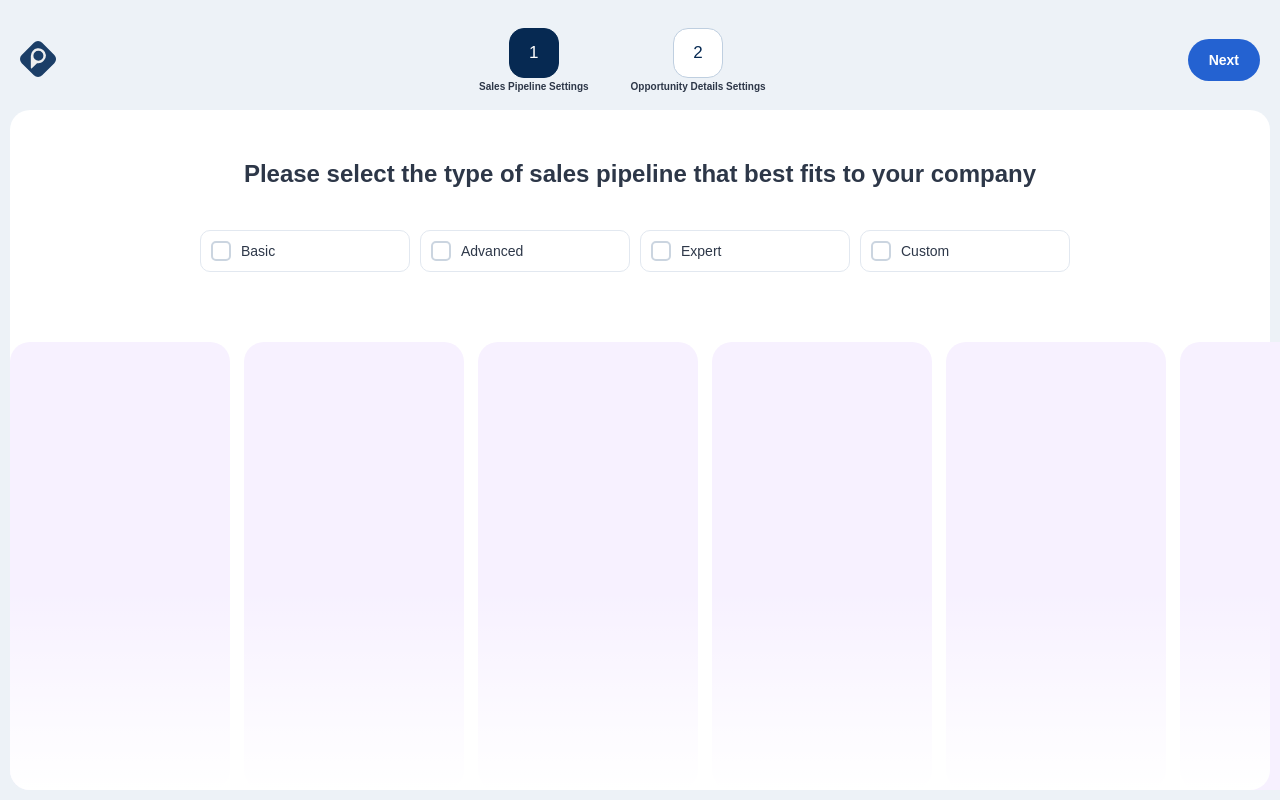
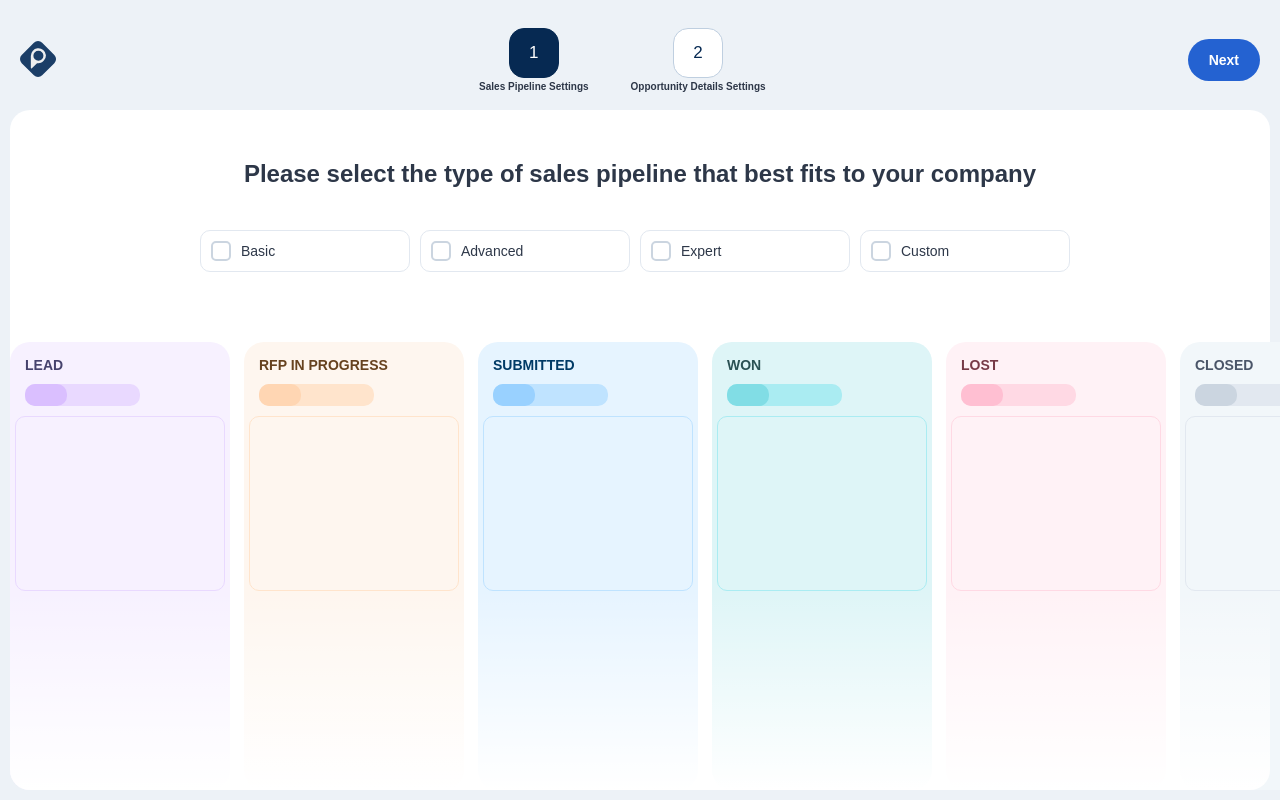
Before and after one commit to victorakio/project-mark-challenge, a Next.js app: page / in a window 1280 px wide. Shown: the top 800 px of the page. Built offline with nearby package versions, Linux system fonts and the light colour scheme.

Commit message:
chore: add status columns variant styles

```diff
--- a/src/components/StatusColumn/index.tsx
+++ b/src/components/StatusColumn/index.tsx
@@ -1,5 +1,34 @@
+import { Typography } from '@components/Typography';
 import * as S from './styles';
 
-export const StatusColumn = () => {
-  return <S.StatusColumnWrapper></S.StatusColumnWrapper>;
+export enum ColumnVariants {
+  lead = 'LEAD',
+  progress = 'RFP IN PROGRESS',
+  submitted = 'SUBMITTED',
+  won = 'WON',
+  lost = 'LOST',
+  closed = 'CLOSED',
+}
+
+interface StatusColumnProps {
+  id: string;
+  variant: keyof typeof ColumnVariants;
+}
+
+export const StatusColumn: React.FC<StatusColumnProps> = ({ id, variant }) => {
+  return (
+    <S.StatusColumnWrapper variant={variant} key={id}>
+      <S.TitleArea>
+        <Typography fontWeight="700">{ColumnVariants[variant]}</Typography>
+
+        <S.ToggleSwitchWrapper>
+          <S.Input id="switch" name="switch" />
+
+          <S.Toggle htmlFor="switch" />
+        </S.ToggleSwitchWrapper>
+      </S.TitleArea>
+
+      <S.Content />
+    </S.StatusColumnWrapper>
+  );
 };
--- a/src/components/StatusColumn/styles.ts
+++ b/src/components/StatusColumn/styles.ts
@@ -1,9 +1,217 @@
 import { colors } from '@stlyes/colors';
-import styled from 'styled-components';
+import styled, { css } from 'styled-components';
+import { ColumnVariants } from '.';
 
-export const StatusColumnWrapper = styled.div`
-  width: 22rem;
-  border-radius: 2rem;
-  background-color: ${colors.purple__100};
-  height: 100%;
+export const TitleArea = styled.div`
+  padding: 1rem;
+  display: flex;
+  flex-direction: column;
 `;
+
+export const ToggleSwitchWrapper = styled.div``;
+
+export const Toggle = styled.label`
+  display: block;
+  width: 11.5rem;
+  height: 2.2rem;
+  border-radius: 1rem;
+  position: relative;
+  transition: all 0.5s;
+
+  &::after {
+    content: '';
+    position: absolute;
+    width: 4.2rem;
+    height: 2.2rem;
+    border-radius: 1rem;
+    transition: all 0.5s;
+  }
+`;
+
+export const Input = styled.input.attrs({ type: 'checkbox' })`
+  appearance: none;
+
+  &:checked + ${Toggle}::after {
+    left: calc(100% - 4.2rem);
+    transform: translateX(100% - 4.2rem);
+    transition: all 0.5s;
+  }
+
+  ${Toggle}:active::after {
+    width: 10px;
+  }
+`;
+
+export const Content = styled.div`
+  width: 100%;
+  height: 17.5rem;
+  border-radius: 1rem;
+`;
+
+const columnVariants = {
+  lead: () => css`
+    background-color: ${colors.purple__100};
+
+    ${TitleArea} > p {
+      color: ${colors.purple__800};
+    }
+
+    ${Toggle} {
+      background-color: ${colors.purple__200};
+
+      &::after {
+        background-color: ${colors.purple__300};
+      }
+    }
+
+    ${Input} {
+      &:checked + ${Toggle} {
+        background-color: ${colors.purple__800};
+      }
+    }
+
+    ${Content} {
+      border: 0.1rem solid ${colors.purple__200};
+    }
+  `,
+  progress: () => css`
+    background-color: ${colors.orange__100};
+
+    ${TitleArea} > p {
+      color: ${colors.orange__800};
+    }
+
+    ${Toggle} {
+      background-color: ${colors.orange__200};
+
+      &::after {
+        background-color: ${colors.orange__300};
+      }
+    }
+
+    ${Input} {
+      &:checked + ${Toggle} {
+        background-color: ${colors.orange__800};
+      }
+    }
+
+    ${Content} {
+      border: 0.1rem solid ${colors.orange__200};
+    }
+  `,
+  submitted: () => css`
+    background-color: ${colors.blue__100};
+
+    ${TitleArea} > p {
+      color: ${colors.blue__800};
+    }
+
+    ${Toggle} {
+      background-color: ${colors.blue__200};
+
+      &::after {
+        background-color: ${colors.blue__300};
+      }
+    }
+
+    ${Input} {
+      &:checked + ${Toggle} {
+        background-color: ${colors.blue__800};
+      }
+    }
+
+    ${Content} {
+      border: 0.1rem solid ${colors.blue__200};
+    }
+  `,
+  won: () => css`
+    background-color: ${colors.green__100};
+
+    ${TitleArea} > p {
+      color: ${colors.green__800};
+    }
+
+    ${Toggle} {
+      background-color: ${colors.green__200};
+
+      &::after {
+        background-color: ${colors.green__300};
+      }
+    }
+
+    ${Input} {
+      &:checked + ${Toggle} {
+        background-color: ${colors.green__800};
+      }
+    }
+
+    ${Content} {
+      border: 0.1rem solid ${colors.green__200};
+    }
+  `,
+  lost: () => css`
+    background-color: ${colors.pink__100};
+
+    ${TitleArea} > p {
+      color: ${colors.pink__800};
+    }
+
+    ${Toggle} {
+      background-color: ${colors.pink__200};
+
+      &::after {
+        background-color: ${colors.pink__300};
+      }
+    }
+
+    ${Input} {
+      &:checked + ${Toggle} {
+        background-color: ${colors.pink__800};
+      }
+    }
+
+    ${Content} {
+      border: 0.1rem solid ${colors.pink__200};
+    }
+  `,
+  closed: () => css`
+    background-color: ${colors.light_gray__100};
+
+    ${TitleArea} > p {
+      color: ${colors.light_gray__800};
+    }
+
+    ${Toggle} {
+      background-color: ${colors.light_gray__200};
+
+      &::after {
+        background-color: ${colors.light_gray__300};
+      }
+    }
+
+    ${Input} {
+      &:checked + ${Toggle} {
+        background-color: ${colors.light_gray__800};
+      }
+    }
+
+    ${Content} {
+      border: 0.1rem solid ${colors.light_gray__200};
+    }
+  `,
+};
+
+interface StatusColumnWrapperProps {
+  variant: keyof typeof ColumnVariants;
+}
+
+export const StatusColumnWrapper = styled.div<StatusColumnWrapperProps>`
+  ${({ variant }) => css`
+    width: 22rem;
+    border-radius: 2rem;
+    height: 100%;
+    padding: 0.5rem;
+
+    ${columnVariants[variant]}
+  `}
+`;
--- a/src/templates/Dashboard/index.tsx
+++ b/src/templates/Dashboard/index.tsx
@@ -49,17 +49,17 @@ export const Dashboard = () => {
         </S.CheckboxWrapper>
 
         <S.ColumnsWrapper>
-          <StatusColumn />
+          <StatusColumn variant="lead" id="lead" />
 
-          <StatusColumn />
+          <StatusColumn variant="progress" id="progress" />
 
-          <StatusColumn />
+          <StatusColumn variant="submitted" id="submitted" />
 
-          <StatusColumn />
+          <StatusColumn variant="won" id="won" />
 
-          <StatusColumn />
+          <StatusColumn variant="lost" id="lost" />
 
-          <StatusColumn />
+          <StatusColumn variant="closed" id="closed" />
         </S.ColumnsWrapper>
 
         <S.FadeArea />
```
